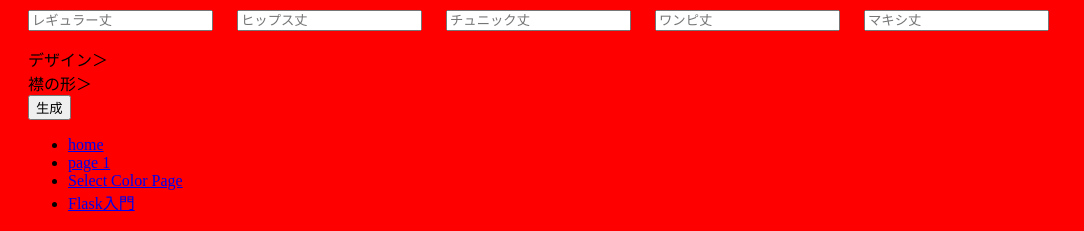
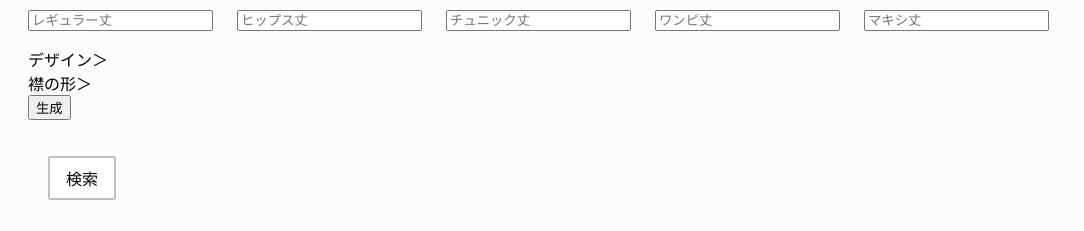
Before and after one commit to TaroKawa/TeamERepository, a Flask app: page / in a window 1280 px wide. Shown: the part 433-664 px from the top of the page, without its empty margins (0-1084 px from the left). After the commit the page ends 633 px from the top, so only its background shows below. Run offline with Flask 2, Linux system fonts and the light colour scheme.

Commit message:
changed alittle

```diff
--- a/app/static/style.css
+++ b/app/static/style.css
@@ -1,5 +1,5 @@
 body{
-  background-color:#ff0000;
+  background-color:#fcfcfc;
 
 }
 
@@ -12,7 +12,7 @@ div.box_menu{
 }
 div.header{
   overflow: hidden;
-  background-color:#ffffff;
+  background-color:#fccccc;
 
 }
 
@@ -45,6 +45,7 @@ div.cloth_element{
 div.box{
   display: inline-block;
   padding: 20px;
+  float: left;
 }
 div.box-container{
   overflow: hidden;
@@ -214,6 +215,12 @@ button.button10:hover {
     color: #fff;
 }
 
+.img-pos {
+  position: absolute;
+  top: 150px;
+  left: 450px;
+}
+
 
 /*ポップアップ用*/
 #popup-background{
--- a/app/templates/index_no_modal.html
+++ b/app/templates/index_no_modal.html
@@ -3,10 +3,10 @@
 <html lang="ja">
 <head>
     <meta charset="UTF-8">
-    <link rel="Stylesheet" href="/static/style.css">
-    <link rel="stylesheet" href="../static/modal.css">
-    <script type="text/javascript" src="../static/jquery-3.3.1.min.js"></script>
-    <script type="text/javascript" src="../static/modal.js"></script>
+    <link rel="Stylesheet" href="static/style.css">
+    <link rel="stylesheet" href="static/modal.css">
+    <script type="text/javascript" src="static/jquery-3.3.1.min.js"></script>
+    <script type="text/javascript" src="static/modal.js"></script>
     <title>home</title>
 </head>
 <body>
@@ -90,17 +90,10 @@
       <!--<div class="create"><p><a class="square_btn" href="#">生成</a></p></div>-->
           <input type ="submit" class="create" value="生成" ></button>
 	</form>
-
-      <ul>
-        <li><a href="{{ url_for('index') }}">home</a></li>
-        <li><a href="{{ url_for('page1') }}">page 1</a></li>
-        <li><a href="{{ url_for('select_color') }}">Select Color Page</a></li>
-        <li><a href="https://qiita.com/ynakayama/items/2cc0b1d3cf1a2da612e4"  target="_blank">Flask入門</a></li>
-      </ul>
     </div>
 <!-- 以下を追記 -->
     <div class="box">
-        <img src = "/static/one-piece_white.jpg" width="400" height="400" style="border:solid 1px #ccc;padding:40px 80px;">
+        <img src = "/static/one-piece_white.jpg" width="200" height="200" style="border:solid 1px #ccc;padding:40px 80px;" alt="" class="img-pos">
         <p><a class="square_btn" href="#" id="modal_open">検索</a></p>
       </div>
     </div>
@@ -108,6 +101,7 @@
   <div class="modal-content">
       <div class="modal-content-inner">
           <p class="modal-title">This is a demo modal window</p>
+          <a href="{{ response }}"><input type="button" name="recommend" value="商品ページへ"></a>
           <input type="button" name="close" value="close" class="modal-close">
       </div>
   </div>
```
